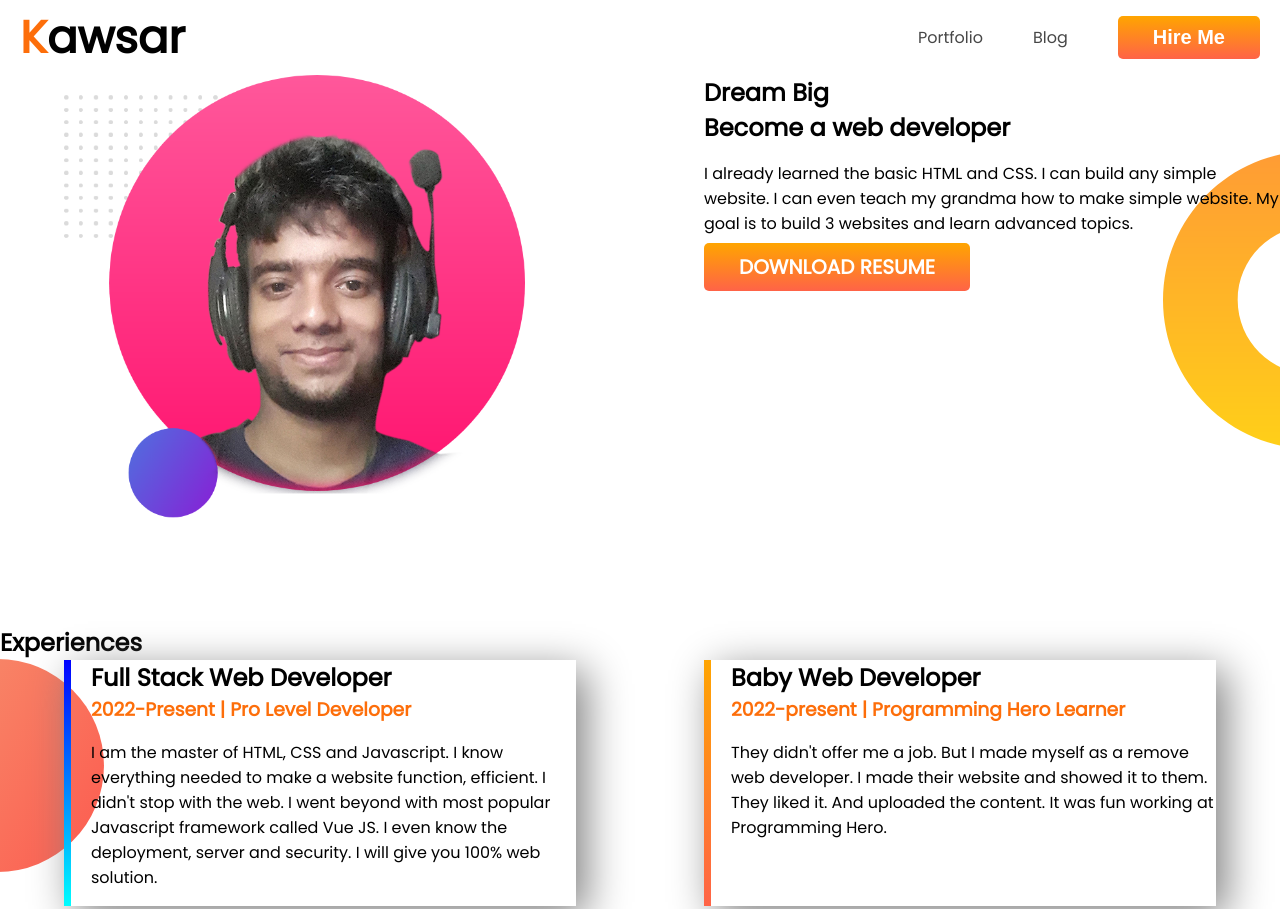
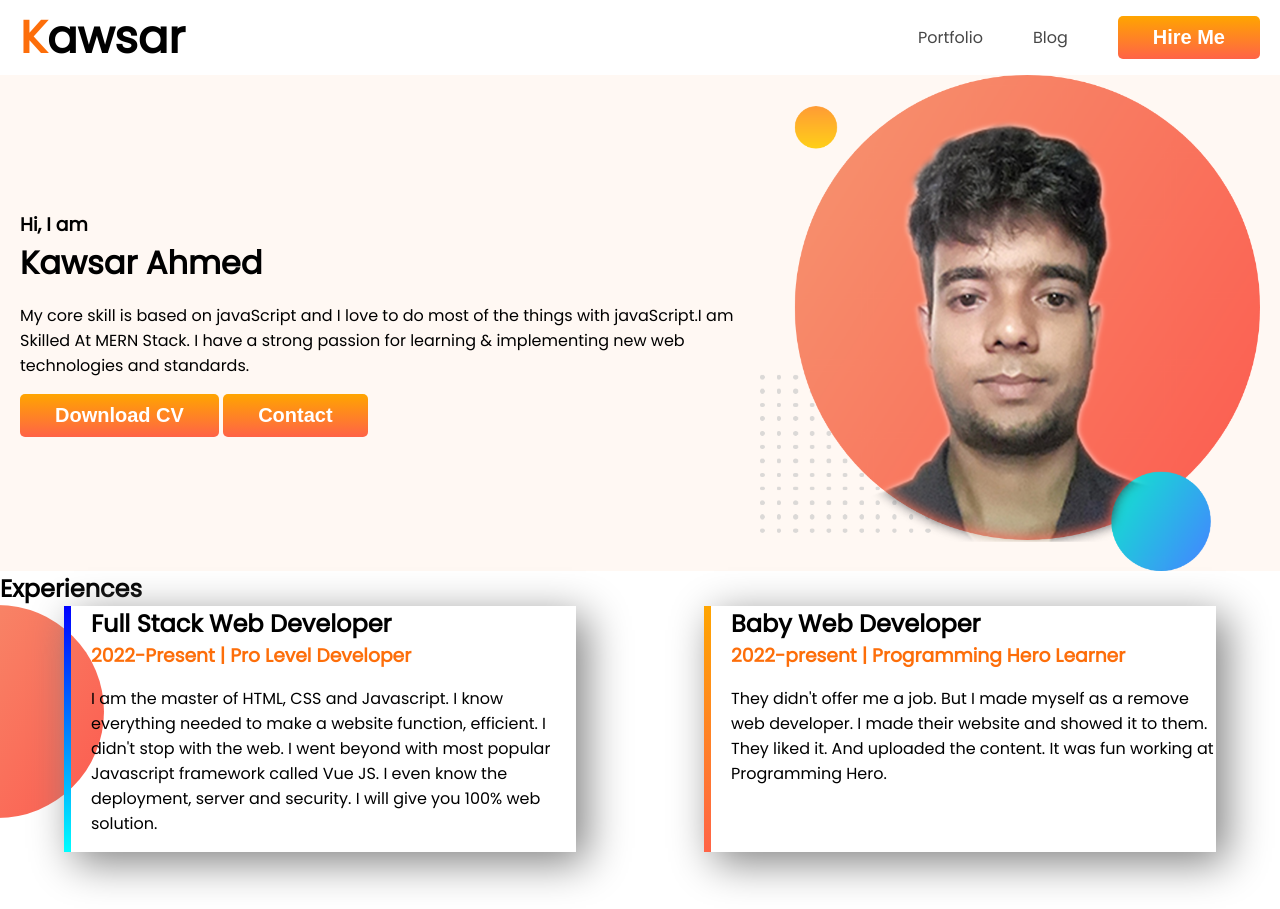
Before and after one commit to kawsarahmed22/developer-portfolio, a plain HTML site: page index.html in a window 1280 px wide. Shown: the top 909 px of the page. Drawn offline with Linux system fonts and the light colour scheme; files whose address does not match are found by name.

Commit message:
header content added

```diff
--- a/css/portfolio.css
+++ b/css/portfolio.css
@@ -27,6 +27,20 @@ h1, h2, h3, h4, h5, h6 {
 }
 .half-width img {
     width: 80%;
+}
+
+
+/* header css */
+.banner {
+    background-color: #FFF8F3;;
+    display: flex;
+    padding: 0 20px;
+    align-items: center;
+
+}
+.banner .profile-picture {
+    width: 500px;
+
 }
 /* nav css */
 nav{
--- a/index.html
+++ b/index.html
@@ -14,7 +14,7 @@
 
 <body>
 
-    <header>
+    <header class="header">
         <nav>
             <h3 class="nav-title"><span class="primary-color">K</span>awsar</h3>
             <ul>
@@ -27,22 +27,22 @@
                 <button class="btn-primary">Hire Me</button>
             </ul>
         </nav>
+        <div class="banner">
+            <div>
+                <h3 class="banner-greeting">Hi, I  am</h3>
+                <h1 class="banner-title">Kawsar Ahmed</h1>
+                <p>My core skill is based on javaScript
+                    and I love to do most of the things with javaScript.I am Skilled At MERN Stack. I have a strong passion
+                    for learning & implementing new web technologies and standards.</p>
+                    <button class="btn-primary">Download CV</button>
+                    <button class="btn-primary">Contact</button>
+            </div>
+            <img class="profile-picture" src="./images/Kawsar-01.png" alt="">
+        </div>
     </header>
 
     <main>
-        <!-- Dream Area -->
-        <section class="dream-big flexible-container">
-            <div class="half-width">
-                <img src="images/Kawsar-02.png" alt="my-photo">
-            </div>
-            <div class="half-width">
-                <h1>Dream Big</h1>
-                <h2>Become a web developer</h2>
-                <p>I already learned the basic HTML and CSS. I can build any simple website. I can even teach my grandma
-                    how to make simple website. My goal is to build 3 websites and learn advanced topics.</p>
-                <a class="btn-primary" href="#">DOWNLOAD RESUME</a>
-            </div>
-        </section>
+
         <!-- Experience Area -->
         <section class="experience-area">
             <h1>Experiences</h1>
```
